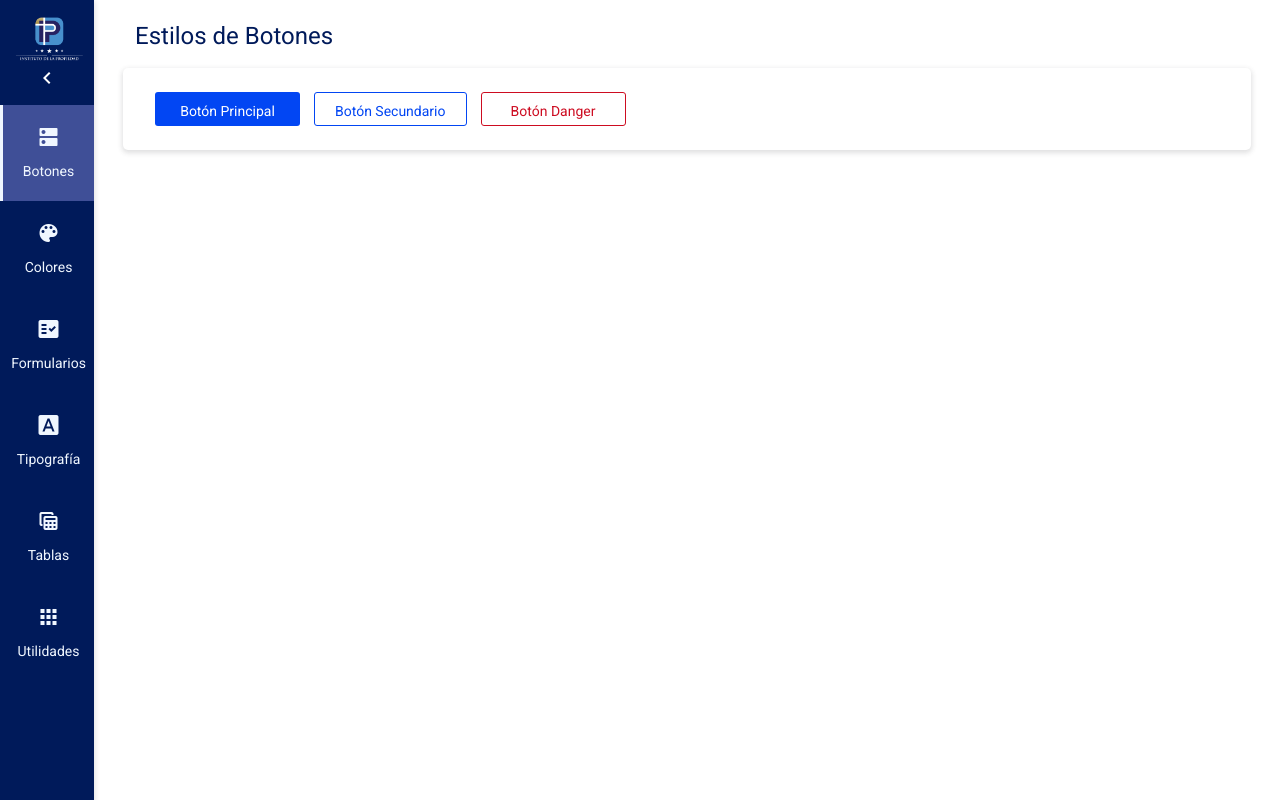
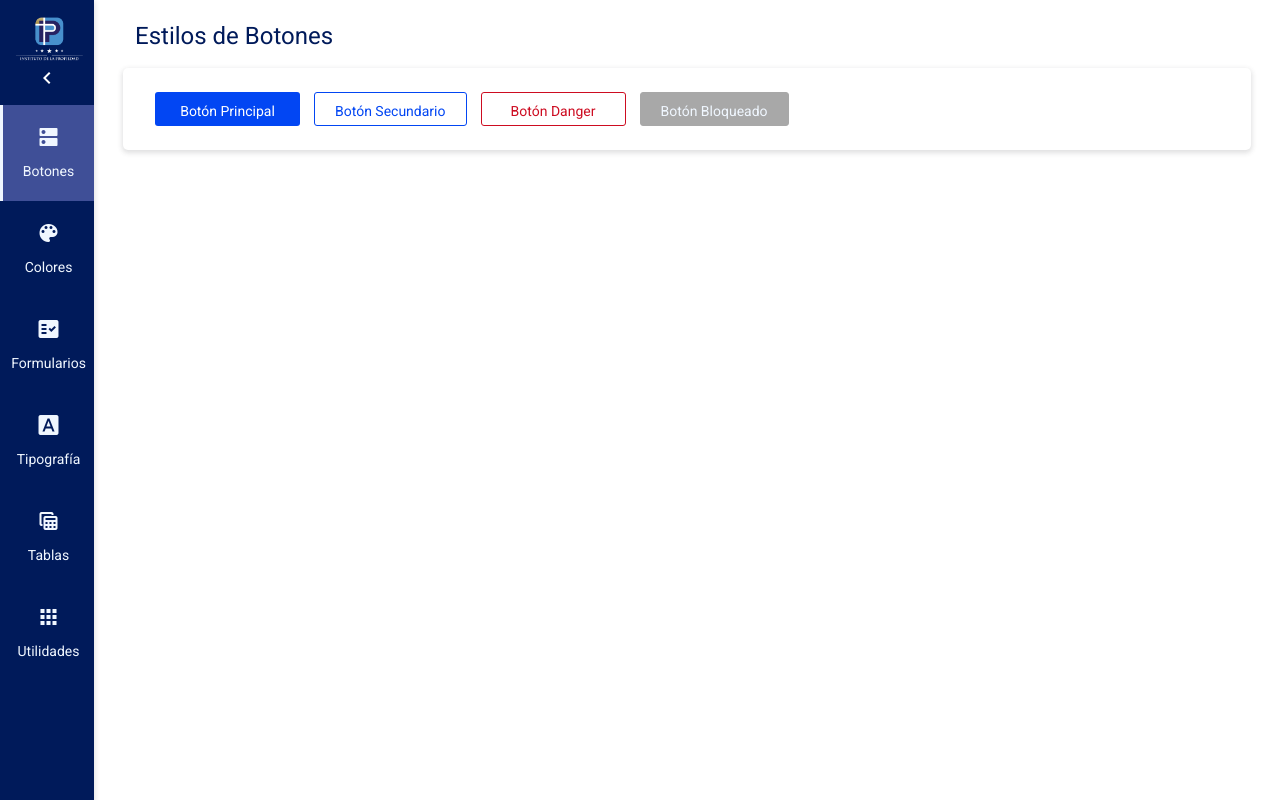
Before and after one commit to vapinedo/Angular-InstitutoPropiedad, an Angular app: page /buttons in a window 1280 px wide. Built offline with nearby package versions, Linux system fonts and the light colour scheme; a web font is replaced by a local one; what @angular/fire would draw is missing.

Commit message:
Refactor buttons

```diff
--- a/src/app/features/components/buttons/buttons.component.html
+++ b/src/app/features/components/buttons/buttons.component.html
@@ -5,5 +5,6 @@
         <button class="asw-btn-primary">Botón Principal</button>
         <button class="asw-btn-secondary">Botón Secundario</button>
         <button class="asw-btn-danger">Botón Danger</button>
+        <button disabled>Botón Bloqueado</button>
     </div>
 </div>
--- a/src/assets/scss/_buttons.scss
+++ b/src/assets/scss/_buttons.scss
@@ -15,10 +15,6 @@
 .asw-btn-primary {
     @include asw-btn($boton-principal, #fff, transparent);
 
-    &:focus {
-        border: 1px solid $blanco;
-        outline: 1px solid $boton-hover;
-    }
     &:hover {
         background-color: $boton-hover;
         outline-color: transparent;
@@ -30,10 +26,6 @@
 .asw-btn-secondary {
     @include asw-btn(#fff, $boton-principal, $boton-principal);
 
-    &:focus {
-        border: 1px solid $blanco;
-        outline: 1px solid $boton-hover;
-    }
     &:hover {
         background-color: $boton-hover;
         color: #fff;
@@ -43,16 +35,16 @@
 .asw-btn-danger {
     @include asw-btn(#fff, $rojo, $rojo);
 
-    &:focus {
-        border: 1px solid $blanco;
-        outline: 1px solid $boton-hover;
-    }
     &:hover {
         background-color: $rojo;
         color: #fff;
     }
 }
 
+button[disabled]    {
+    @include asw-btn(#a8a8a8, $blanco, #a8a8a8);
+}
+
 .asw-btn-group {
     display: flex;
     gap: 1em;
```
